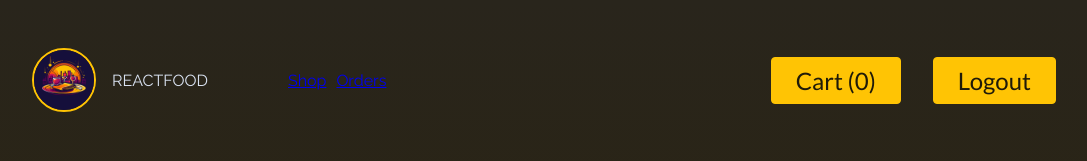
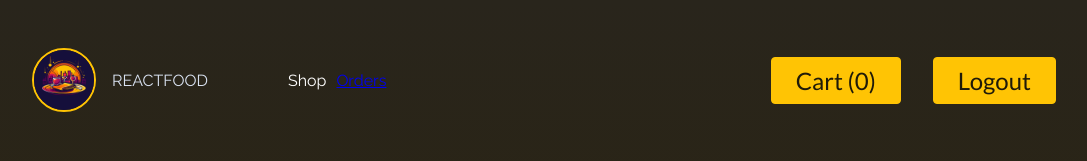
Before and after one commit to zak-stavrakakis/FoodApp, a React (Vite) app: page / in a window 1280 px wide. Shown: the top 161 px of the page, without its empty margins (96-1183 px from the left). Built offline with nearby package versions, Linux system fonts and the light colour scheme; no server answers; sample sign-in values are in the browser's storage.

Commit message:
some styling in front

```diff
--- a/src/components/Cart.jsx
+++ b/src/components/Cart.jsx
@@ -82,7 +82,9 @@ export default function Cart({ onClose, onCheckout }) {
         Cart Total: <strong>{formattedTotalPrice}</strong>
       </p>
       <div className='modal-actions'>
-        <button onClick={onClose}>Close</button>
+        <button onClick={onClose} className='button'>
+          Close
+        </button>
 
         {cartItems.length > 0 && (
           <button className='button' onClick={onCheckout}>
--- a/src/components/Header.jsx
+++ b/src/components/Header.jsx
@@ -34,7 +34,14 @@ export default function Header({ onLogout }) {
             <p>REACTFOOD</p>
           </div>
           <nav style={{ marginLeft: '5rem' }}>
-            <Link to='/' style={{ marginRight: '10px' }}>
+            <Link
+              to='/'
+              style={{
+                marginRight: '10px',
+                color: 'white',
+                textDecoration: 'none',
+              }}
+            >
               Shop
             </Link>
             <Link to='/orders'>Orders</Link>
--- a/src/components/Meal.jsx
+++ b/src/components/Meal.jsx
@@ -31,7 +31,9 @@ export default function Meal({ id, image, name, price, description }) {
           <p className='meal-item-description'>{description}</p>
         </div>
         <p className='meal-item-actions'>
-          <button onClick={addToCartHandler}>Add to Cart</button>
+          <button onClick={addToCartHandler} className='button'>
+            Add to Cart
+          </button>
         </p>
       </div>
     </article>
```
